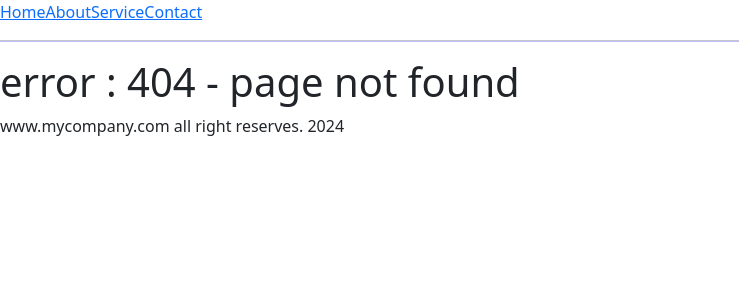
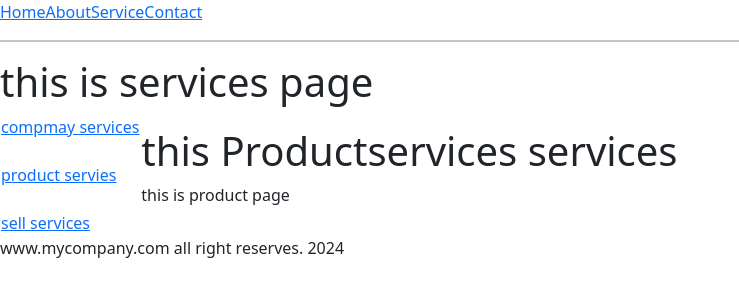
Before and after one commit to vikashsharma0707/React-js, a React (Vite) app in the folder app12pm/: page /services/productservies in a window 1280 px wide. Before the commit this address had no page. Shown: the top 300 px of the page, without its empty margins (0-739 px from the left). Built offline with nearby package versions, Linux system fonts and the light colour scheme.

Commit message:
fourteen commit

```diff
--- a/app12pm/src/App.jsx
+++ b/app12pm/src/App.jsx
@@ -1,11 +1,14 @@
+
 import { BrowserRouter, Route, Routes } from "react-router-dom";
 import Layout from "./Layout";
 import Home from "./Pages/Home";
 import About from "./Pages/About";
+import Services from "./Pages/Services";
 import Contact from "./Contact";
-import Services from "./Pages/Services";
 import Nopage from "./Pages/Nopage";
-
+import Companyservices from "./Pages/Companyservices";
+import Productservices from "./Pages/Productservices";
+import Sellservices from "./Pages/Sellservices";
 
 const App=()=>{
    return(
@@ -16,7 +19,17 @@ const App=()=>{
                <Route  index element={<Home/>}/>
                <Route  path="/home"  element={<Home/>}/>
                <Route  path="/about"  element={<About/>}/>
-               <Route  path="/services" element={<Services/>}/>
+               <Route  path="/services" element={<Services/>}>
+                   <Route path="companyservices" element={<Companyservices/>}/>
+                   <Route path="productservies" element={<Productservices/>}/>
+                   <Route path="sellsservices" element={<Sellservices/>}/>
+
+
+
+               </Route>
+
+
+
                <Route  path="/contact"  element={<Contact/>}/>
                <Route path="*"  element={<Nopage/>}/>
 
@@ -34,14 +47,12 @@ const App=()=>{
 
 
 
-
          </Routes>
        </BrowserRouter>
 
 
      </>
 
-
    )
 
 }
--- a/app12pm/src/Layout.jsx
+++ b/app12pm/src/Layout.jsx
@@ -1,4 +1,5 @@
 import { Link, Outlet } from "react-router-dom"
+
 
 
 
--- /dev/null
+++ b/app12pm/src/Pages/Companyservices.jsx
@@ -0,0 +1,16 @@
+
+
+
+const Companyservices=()=>{
+     return(
+       <>
+        <h1>this compamy services</h1>
+        <p>this is company page</p>
+
+       </>
+
+     )
+
+}
+
+export default Companyservices;
--- /dev/null
+++ b/app12pm/src/Pages/Productservices.jsx
@@ -0,0 +1,16 @@
+
+
+
+const Productservices=()=>{
+    return(
+      <>
+       <h1>this Productservices services</h1>
+       <p>this is product page</p>
+
+      </>
+
+    )
+
+}
+
+export default Productservices;
--- /dev/null
+++ b/app12pm/src/Pages/Sellservices.jsx
@@ -0,0 +1,18 @@
+
+
+
+
+
+const Sellservices=()=>{
+    return(
+      <>
+       <h1>this sell services</h1>
+       <p>this is sell service page</p>
+
+      </>
+
+    )
+
+}
+
+export default Sellservices;
--- a/app12pm/src/Pages/Services.jsx
+++ b/app12pm/src/Pages/Services.jsx
@@ -1,3 +1,4 @@
+import { Link, Outlet } from "react-router-dom";
 
 
 
@@ -10,6 +11,22 @@ const Services=()=>{
     return(
         <>
           <h1>this is services page</h1>
+          <table>
+             <tr>
+              <td>
+                <Link to="companyservices">compmay services</Link>
+                <br/><br/>
+                <Link to="productservies">product servies</Link>
+                <br/><br/>
+                <Link to="sellsservices">sell services</Link>
+              </td>
+
+              <td>
+                <Outlet/>
+              </td>
+             </tr>
+
+          </table>
         </>
     )
 }
--- /dev/null
+++ b/app12pm/src/Portfolio/Navbar.css
@@ -0,0 +1,5 @@
+
+.row{
+    display: flex;
+    background-color: blue;
+}
```
Also changed, not shown: app12pm/src/Portfolio/Hello.jsx (added).
